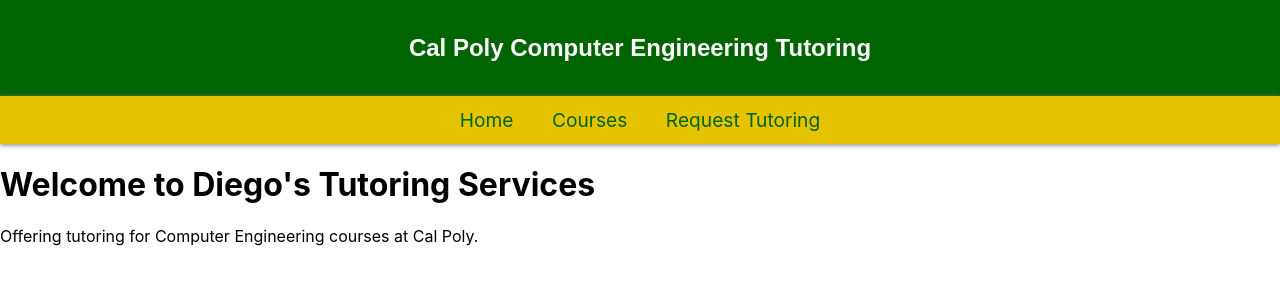
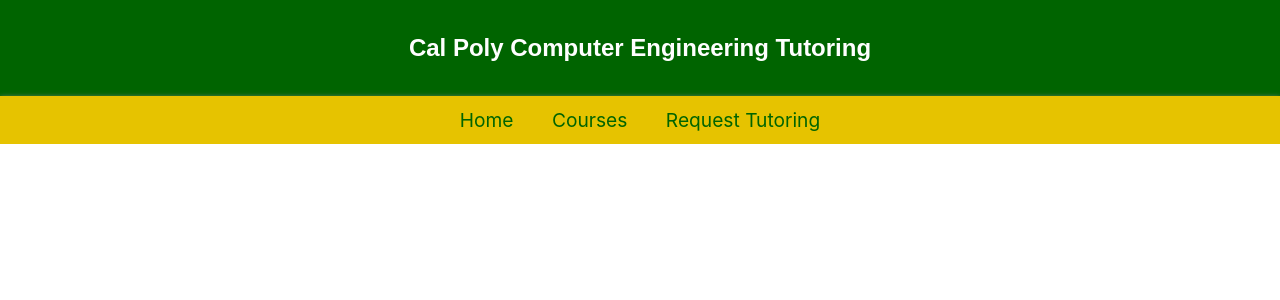
Before and after one commit to renatocuriel/TutoringWebsite, a React (Create React App) app: page / in a window 1280 px wide. Shown: the top 300 px of the page. Built offline with nearby package versions, Linux system fonts and the light colour scheme.

Commit message:
started working on Home. Adding lots of stufffff

```diff
--- a/src/pages/Home.tsx
+++ b/src/pages/Home.tsx
@@ -1,11 +1,50 @@
 import React from 'react';
 import { Container, Grid2, Typography, Button, Box } from '@mui/material';
 
-const Home = () => (
-    <div>
-      <h1>Welcome to Diego's Tutoring Services</h1>
-      <p>Offering tutoring for Computer Engineering courses at Cal Poly.</p>
+const Home: React.FC = () => {
+  return (
+    <div style={styles.container}>
+
+
     </div>
   );
+};
+
+const styles = {
+  container: {
+    backgroundColor: '#FFFFFF', // White background
+    padding: '20px',
+  },
+  heroSection: {
+    textAlign: 'center',
+    padding: '50px 0',
+  },
+  heroText: {
+    color: '#2C5234', // Dark green color
+    fontSize: '36px',
+    fontWeight: 'bold',
+  },
+  heroImage: {
+    width: '200px', // Adjust size as needed
+    height: 'auto',
+    borderRadius: '50%',
+    marginTop: '20px',
+  },
+  aboutSection: {
+    textAlign: 'center',
+    margin: '40px 0'
+  },
+  sectionTitle: {
+    fontSize: '28px',
+    color: 'darkgreen !important',
+  },
+  aboutText: {
+    fontSize: '18px',
+    color: '#333333',
+    maxWidth: '600px',
+    margin: '0 auto',
+    padding: '0 20px',
+  }
+};
 
 export default Home;
```
